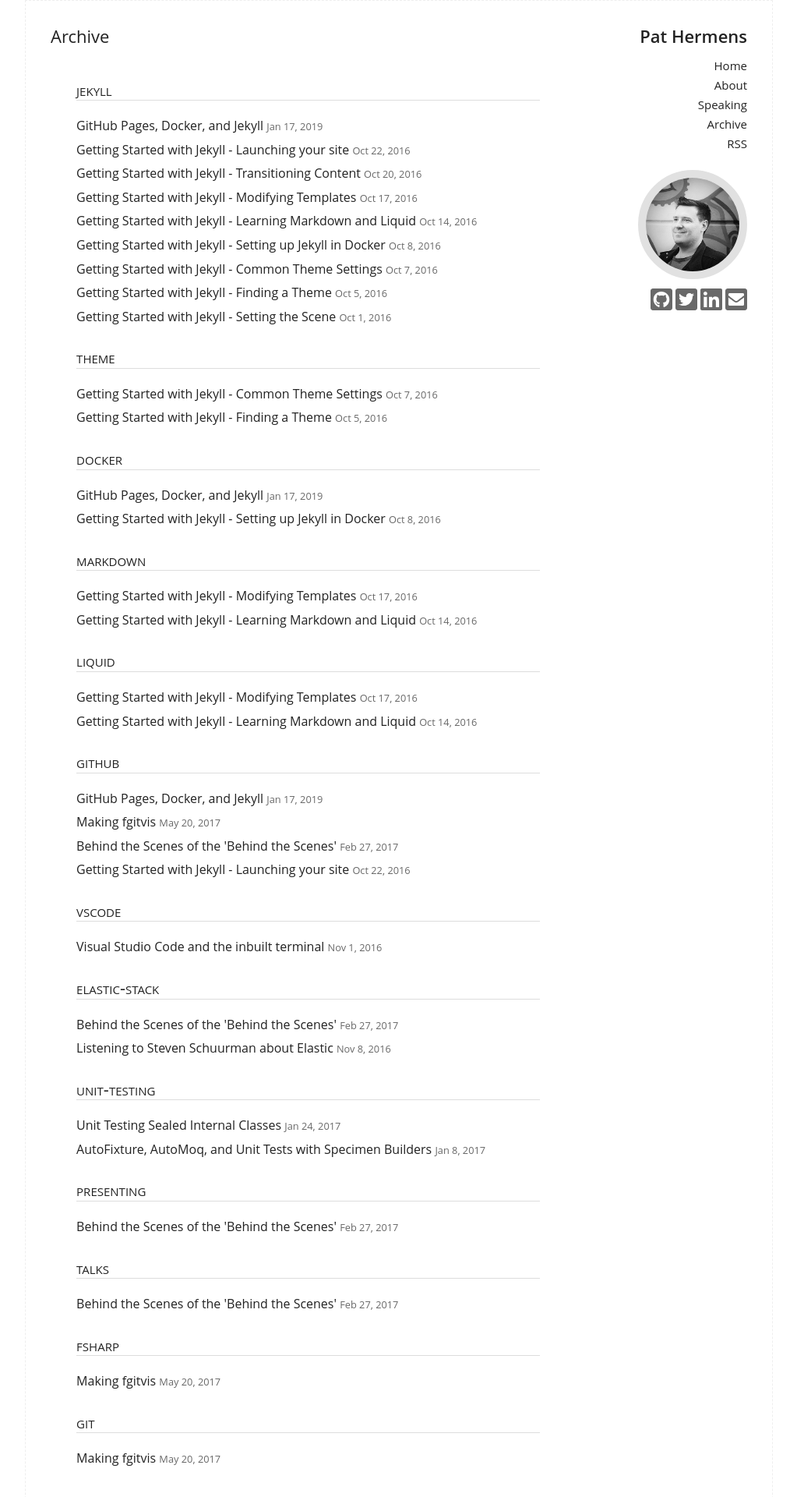
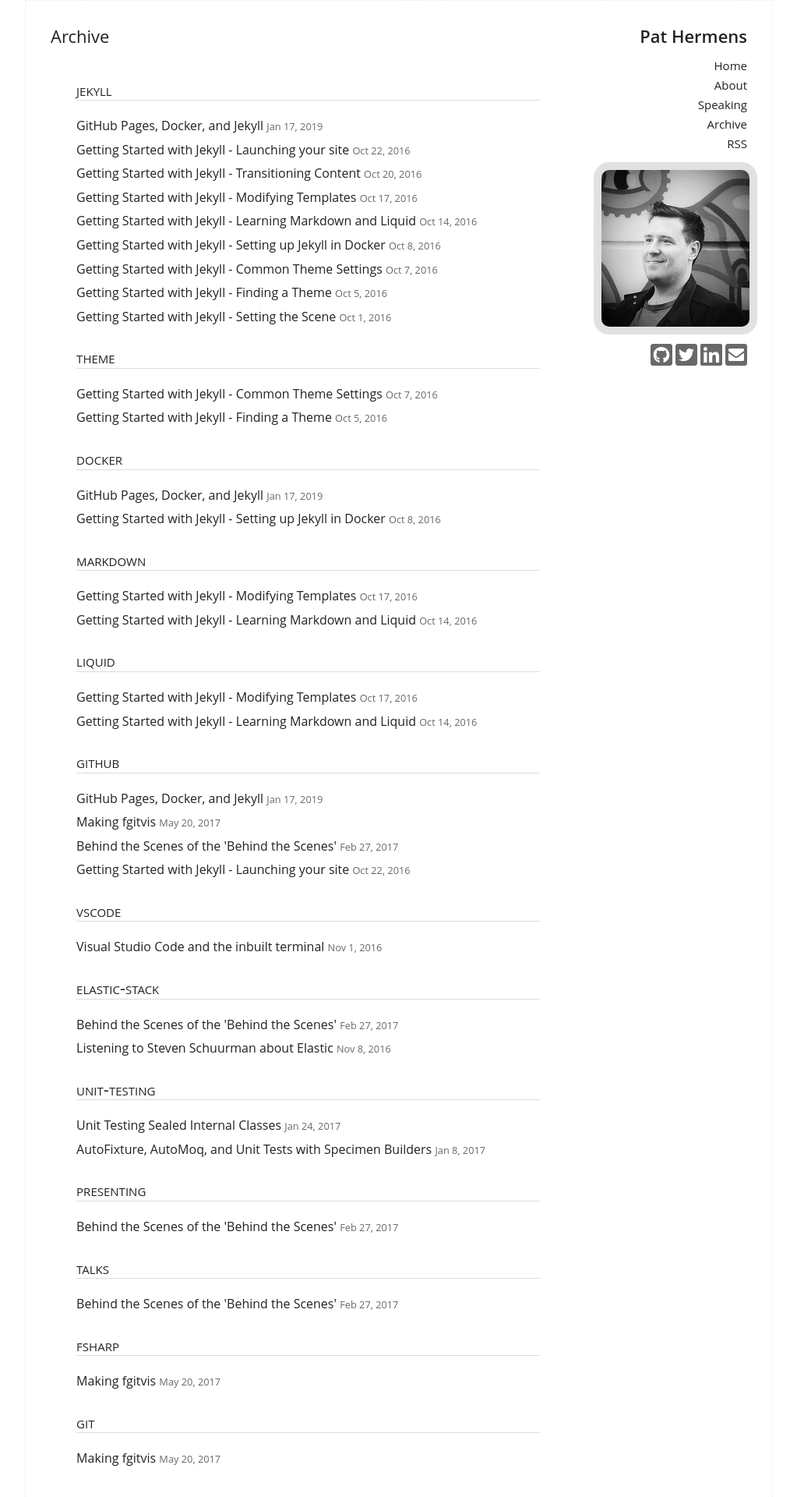
Before and after one commit to PHeonix25/PHeonix25.github.io, a Jekyll site: the page built from archive.html, in a window 1280 px wide. Shown: the top 1920 px of the page at 78% size, without its empty margins (128-1151 px from the left). Built offline with Jekyll 4.4.1, drawn with Linux system fonts in a browser that asks for light colours.

Commit message:
Improving consistency of Author images

```diff
--- a/_includes/author.html
+++ b/_includes/author.html
@@ -1,7 +1,7 @@
 <section class="author" itemscope itemtype="http://schema.org/Person">
 	<div class="authorimage box" itemprop="image"></div>
 	<div id="pat" class="authorinfo box">
-		<p>Author | <a href="/about" rel="author"><span itemprop="name">Pat Hermens</span></a></p>
+		<p class="byline">Author | <a href="/about" rel="author"><span itemprop="name">Pat Hermens</span></a></p>
 		<p class="bio">
 			I'm Pat Hermens, an Australian that's currently living in the Netherlands. I am a .NET developer (<em>for the last 15+ years</em>), a technical manager (<em>for the past few</em>), an international public speaker, a happy husband and father, but most of all; <strong>I'm just a nerd.</strong><br />
 			I'm also currently a <span itemprop="jobTitle">Development Manager</span> at
--- a/_sass/_layout.scss
+++ b/_sass/_layout.scss
@@ -52,15 +52,13 @@
   animation: blinking_underscore_frame 1.5s infinite ease;
 }
 
-img.avatar {
-  width: 50%;
-  margin: 1rem auto 0 auto;
+img.avatar, .authorimage {
   background: url(/assets/img/avatar_bw.jpg);
   background-repeat: no-repeat;
   border: 1rem solid $border-color;
-  border-radius: 50%;
-  width: 120px;
-  height: 120px;
+  border-radius: 2rem; /* 1rem + 1rem border */
+  min-width: 10rem;
+  min-height: 10rem;
   display:inline-block;
   -webkit-background-size: cover !important;
   background-size: cover !important;
@@ -247,21 +245,18 @@
   @media (min-width: $on-laptop+1) {
     float:left;
   }
-  background: url(/assets/img/avatar_bw.jpg);
-  background-repeat: no-repeat;
-  border-radius: 50%;
-  width: 120px;
-  height: 120px;
-  display:inline-block;
-  -webkit-background-size: cover !important;
-  background-size: cover !important;
-  background-position: center center !important;
   margin: 0 1rem 1rem 0;
 }
 
 .authorinfo {
+  .byline {
+    visibility: hidden;
+    display: none;
+  }
+
   .bio {
     color: $grey-color;
+    font-size: smaller;
   }
 }
 
```
